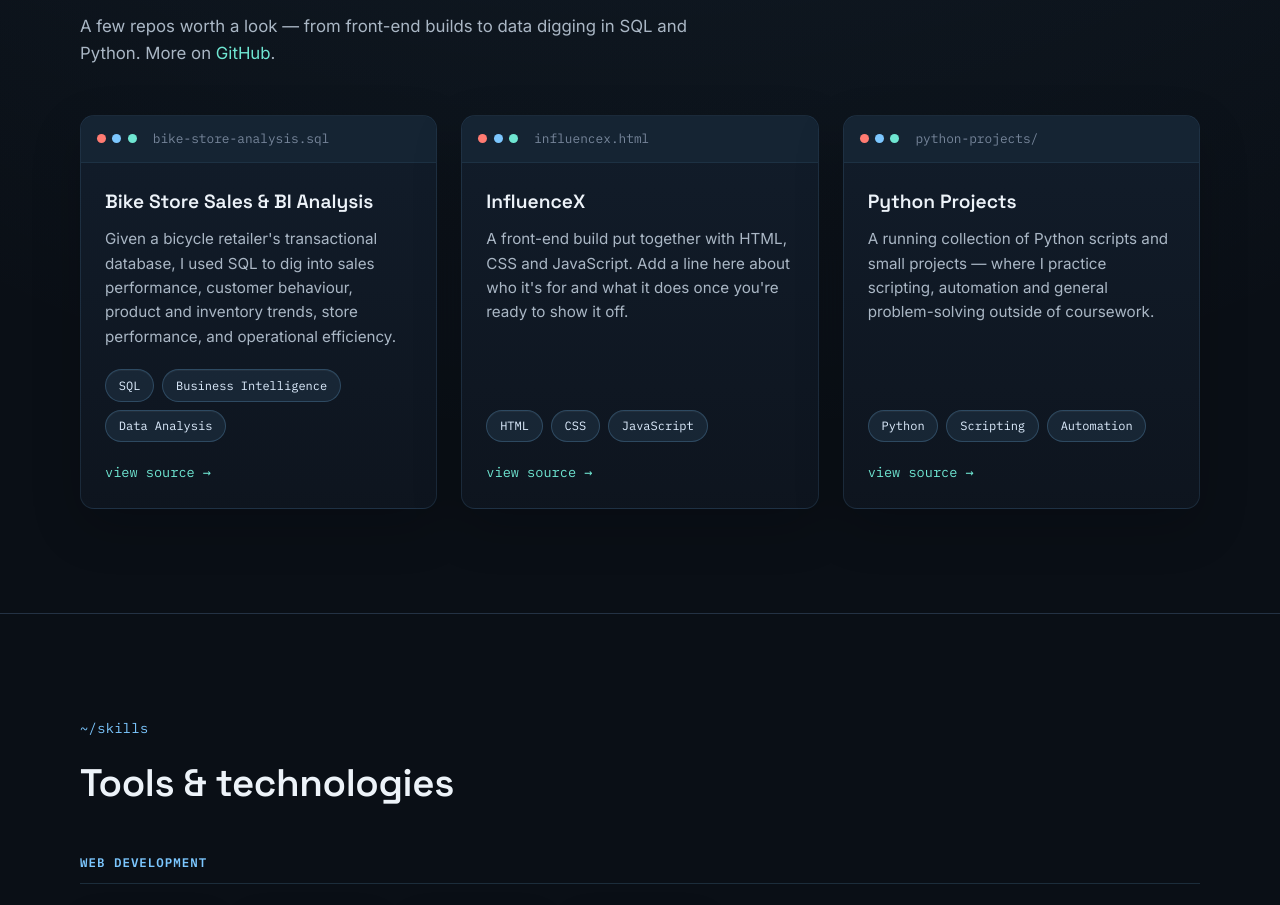
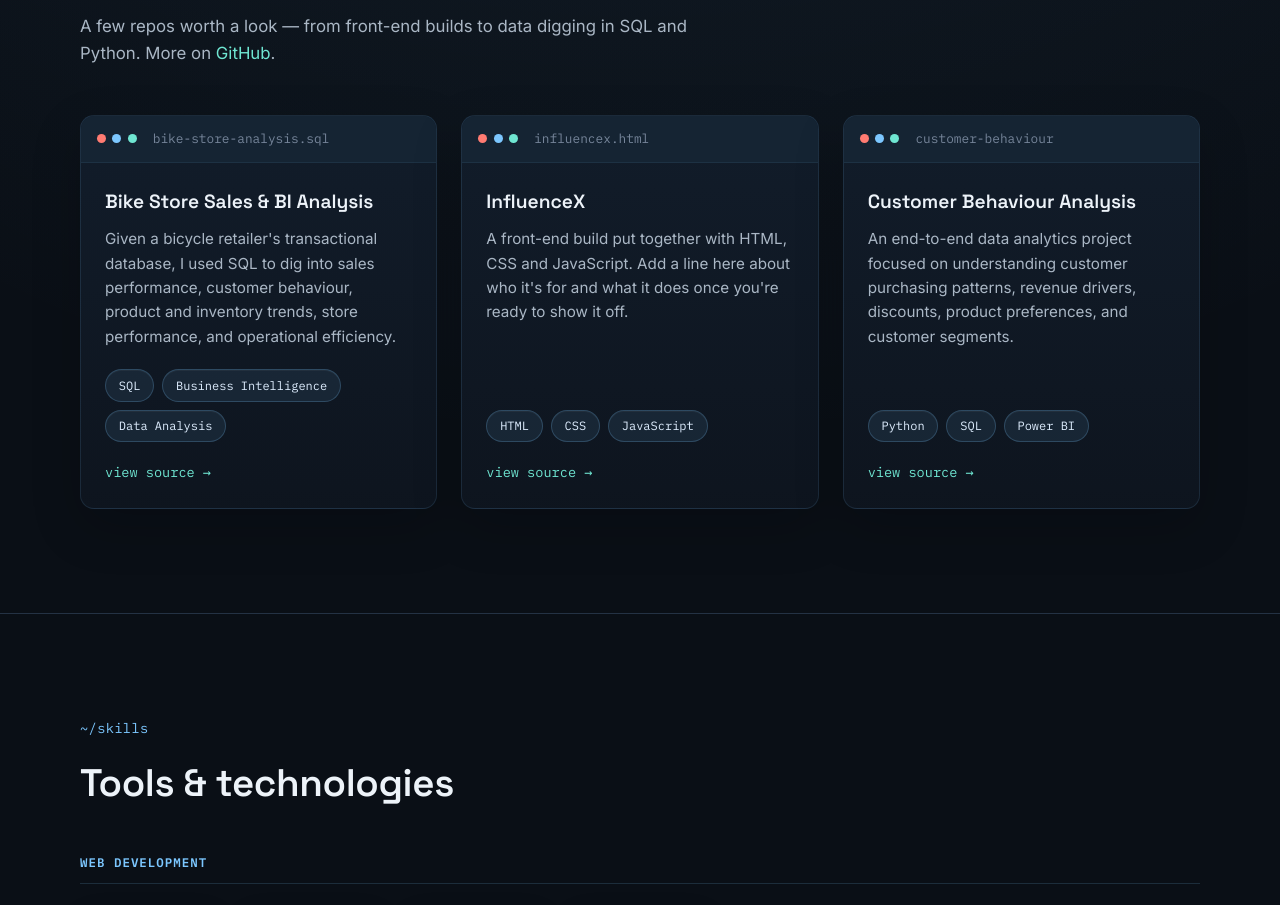
Before and after one commit to w3-sahilkumar/Portfolio-Website, a plain HTML site: page index.html in a window 1280 px wide. Shown: the part 1003-1908 px from the top of the page. Drawn offline with Linux system fonts and the light colour scheme.

Commit message:
Update index.html

```diff
--- a/index.html
+++ b/index.html
@@ -169,19 +169,17 @@
           <article class="project-card reveal">
             <div class="project-card__bar">
               <span class="dot dot--red"></span><span class="dot dot--amber"></span><span class="dot dot--green"></span>
-              <span class="project-card__filename font-mono">python-projects/</span>
+              <span class="project-card__filename font-mono">customer-behaviour</span>
             </div>
             <div class="project-card__body">
-              <h3 class="project-card__title">Python Projects</h3>
+              <h3 class="project-card__title">Customer Behaviour Analysis</h3>
               <p class="project-card__desc">
-                A running collection of Python scripts and small projects —
-                where I practice scripting, automation and general
-                problem-solving outside of coursework.
+                An end-to-end data analytics project focused on understanding customer purchasing patterns, revenue drivers, discounts, product preferences, and customer segments.
               </p>
               <ul class="tag-list" aria-label="Technologies used">
                 <li class="tag">Python</li>
-                <li class="tag">Scripting</li>
-                <li class="tag">Automation</li>
+                <li class="tag">SQL</li>
+                <li class="tag">Power BI</li>
               </ul>
               <a class="project-card__link font-mono" href="https://github.com/w3-sahilkumar/python-projects" target="_blank" rel="noopener noreferrer">
                 view source →
```
